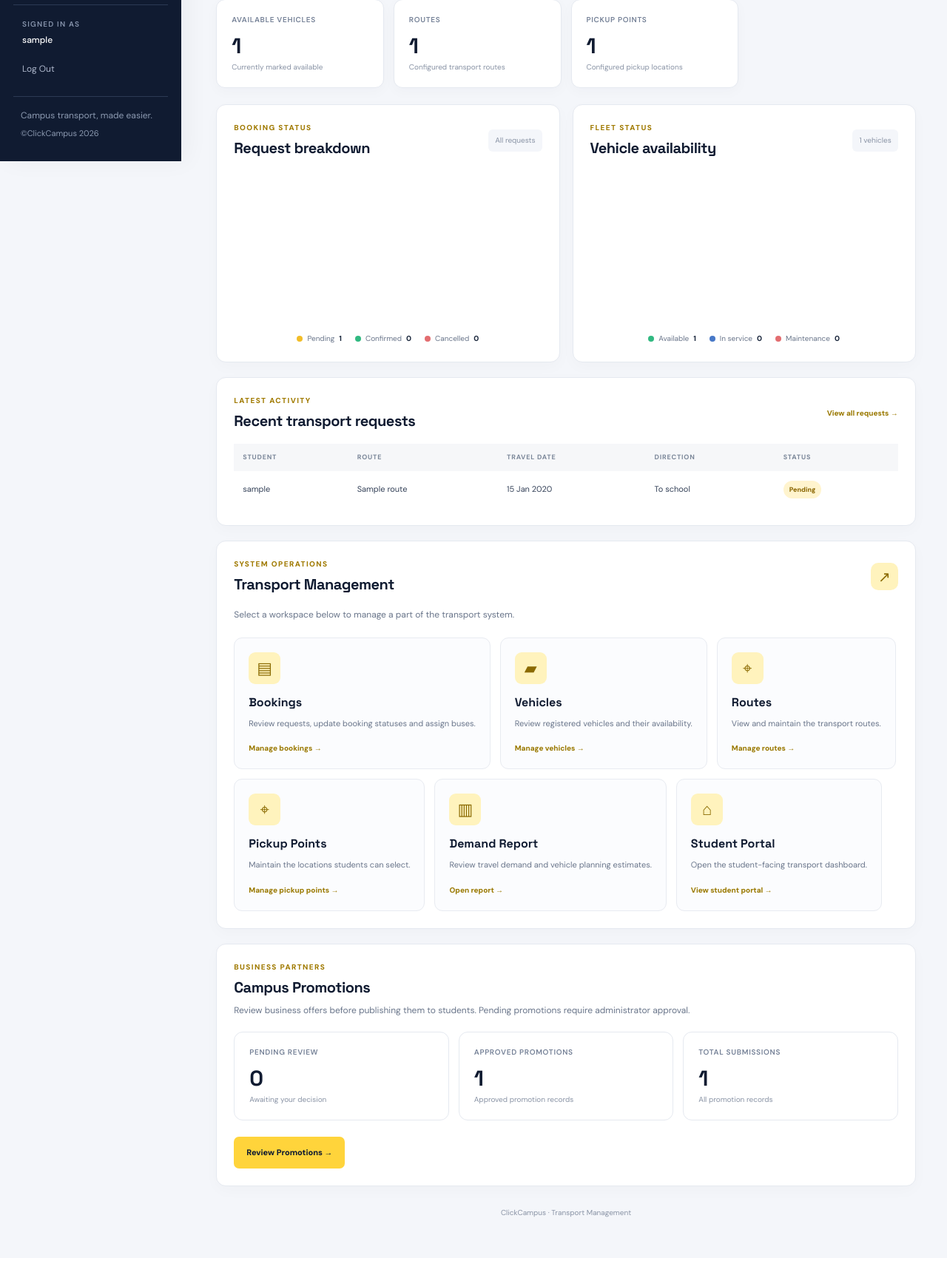
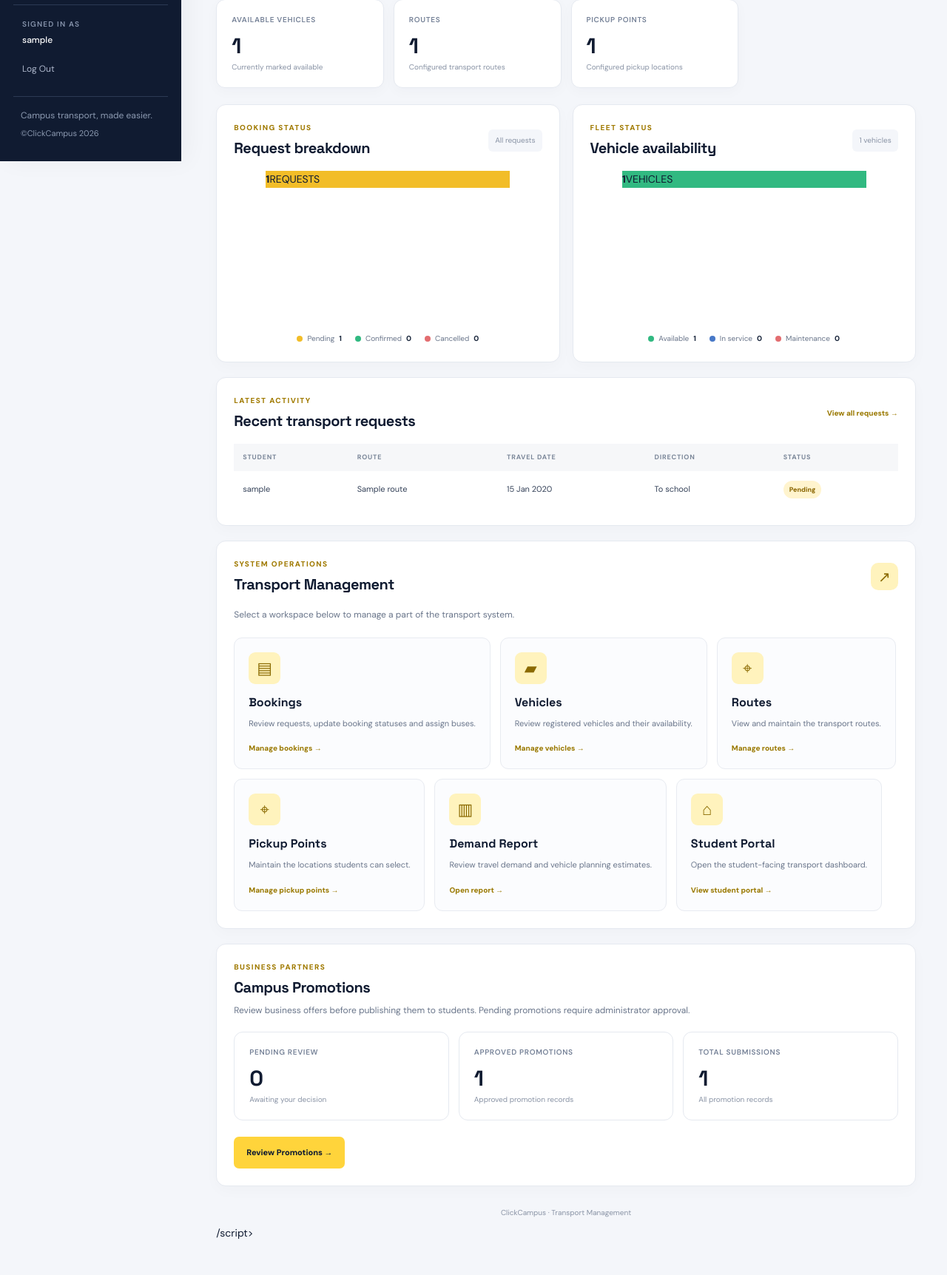
Before and after one commit to iisika/ClickCampus, a Django app: page /admin-dashboard/ in a window 1280 px wide. Shown: the part 582-2306 px from the top of the page at 74% size. Before the commit the page ends 2228 px from the top, so only its background shows below. Run offline with Django 5.2, Linux system fonts and the light colour scheme; a user stored in the database is signed in; tables that the repository leaves empty hold one stand-in row (values such as "Sample post"); a map, chart or similar area stays blank.

Commit message:
Replace CDN charts with reliable CSS donut charts

```diff
--- a/transport/templates/transport/admin_dashboard.html
+++ b/transport/templates/transport/admin_dashboard.html
@@ -178,7 +178,7 @@
                     <div><p class="eyebrow">BOOKING STATUS</p><h2>Request breakdown</h2></div>
                     <span class="chart-caption">All requests</span>
                 </div>
-                <div class="chart-wrap"><canvas id="bookingChart" role="img" aria-label="Doughnut chart showing pending, confirmed and cancelled requests"></canvas></div>
+                <div class="chart-wrap"><div class="donut-chart" role="img" aria-label="Booking status chart" style="background: {{ booking_chart_background }};"><div class="donut-hole"><strong>{{ total_requests }}</strong><span>REQUESTS</span></div></div></div>
                 <div class="chart-legend">
                     <span><i class="legend-pending"></i> Pending <strong>{{ pending_requests }}</strong></span>
                     <span><i class="legend-confirmed"></i> Confirmed <strong>{{ confirmed_requests }}</strong></span>
@@ -190,7 +190,7 @@
                     <div><p class="eyebrow">FLEET STATUS</p><h2>Vehicle availability</h2></div>
                     <span class="chart-caption">{{ total_buses }} vehicles</span>
                 </div>
-                <div class="chart-wrap"><canvas id="fleetChart" role="img" aria-label="Doughnut chart showing available, in-service and maintenance vehicles"></canvas></div>
+                <div class="chart-wrap"><div class="donut-chart" role="img" aria-label="Fleet status chart" style="background: {{ fleet_chart_background }};"><div class="donut-hole"><strong>{{ total_buses }}</strong><span>VEHICLES</span></div></div></div>
                 <div class="chart-legend">
                     <span><i class="legend-available"></i> Available <strong>{{ available_buses }}</strong></span>
                     <span><i class="legend-service"></i> In service <strong>{{ in_service_buses }}</strong></span>
@@ -332,27 +332,7 @@
 
 
         <footer>ClickCampus · Transport Management </footer>
-        {{ booking_chart_data|json_script:"booking-chart-data" }}
-        {{ fleet_chart_data|json_script:"fleet-chart-data" }}
-        <script src="https://cdn.jsdelivr.net/npm/chart.js"></script>
-        <script>
-        (() => {
-            const booking = JSON.parse(document.getElementById("booking-chart-data").textContent);
-            const fleet = JSON.parse(document.getElementById("fleet-chart-data").textContent);
-            const palette = ["#f2bd28", "#31b981", "#e36d70"];
-            const createDonut = (id, data, colors) => {
-                const canvas = document.getElementById(id);
-                if (!canvas || !window.Chart) return;
-                new Chart(canvas, {
-                    type: "doughnut",
-                    data: { labels: data.labels, datasets: [{ data: data.values, backgroundColor: colors, borderWidth: 0, hoverOffset: 5 }] },
-                    options: { responsive: true, maintainAspectRatio: false, cutout: "72%", plugins: { legend: { display: false }, tooltip: { padding: 11, backgroundColor: "#101b31", titleFont: { family: "DM Sans" }, bodyFont: { family: "DM Sans" } } } }
-                });
-            };
-            createDonut("bookingChart", booking, palette);
-            createDonut("fleetChart", fleet, ["#31b981", "#4778c7", "#e36d70"]);
-        })();
-        </script>
+/script>
     </main>
 </body>
 </html>
```
